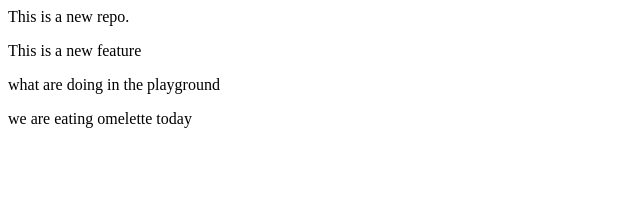
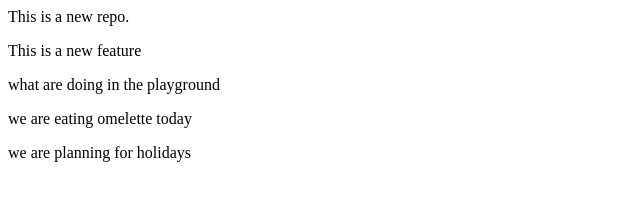
Before and after one commit to asifalizakir/LocalRep, a plain HTML site: page index.html in a window 1280 px wide. Shown: the whole page, without its empty margins (0-640 px from the left). Drawn offline with Linux system fonts and the light colour scheme.

Commit message:
add holidays

```diff
--- a/index.html
+++ b/index.html
@@ -2,3 +2,4 @@
 <p>This is a new feature</p>
 <p>what are doing in the playground</p>
 <p>we are eating omelette today</p>
+<p>we are planning for holidays</p>
```
